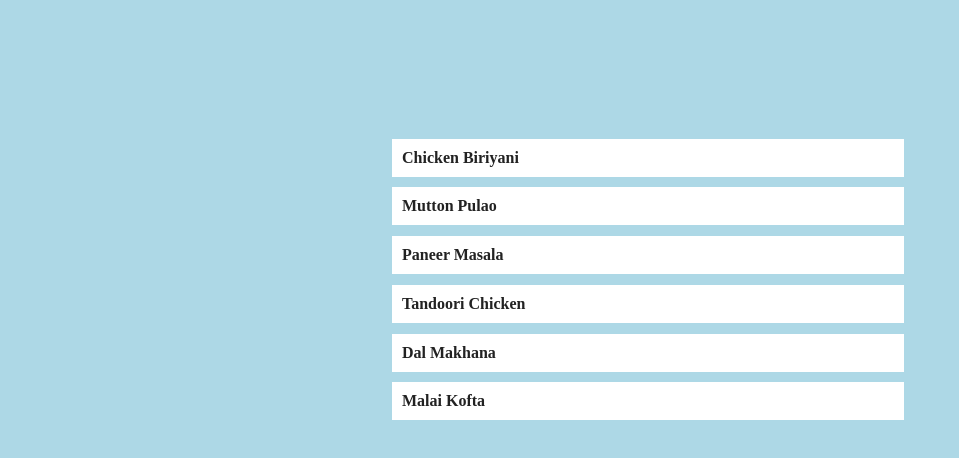
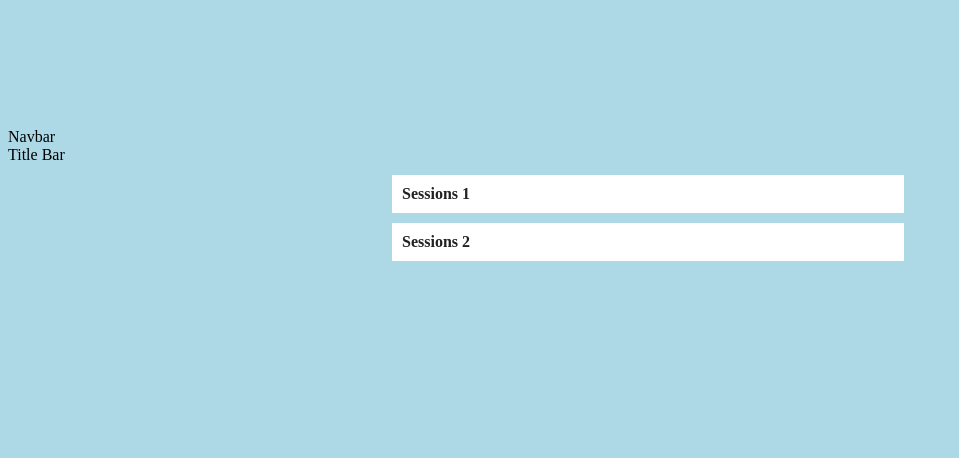
Before and after one commit to ikhsan-sr/React-Drag-and-Drop-List, a React (Create React App) app: page / in a window 1280 px wide. Shown: the top 458 px of the page, without its empty margins (0-959 px from the left). Built offline with nearby package versions, Linux system fonts and the light colour scheme.

Commit message:
drag and drop level 1

```diff
--- /dev/null
+++ b/src/components/organisms/Navbar/Navbar.jsx
@@ -0,0 +1,5 @@
+import React from 'react';
+
+export default function Navbar() {
+  return <div>Navbar</div>;
+}
--- /dev/null
+++ b/src/components/organisms/Sessions/Sessions.jsx
@@ -0,0 +1,46 @@
+import React, { useState, useRef } from 'react';
+
+// Drag and Drop Level 1
+
+export default function Sessions(props) {
+  const [list, setList] = useState(props.data.sessions);
+
+  const draggingItem = useRef();
+  const dragOverItem = useRef();
+
+  const handleDragStart = (e, position) => {
+    draggingItem.current = position;
+  };
+
+  const handleDragEnter = (e, position) => {
+    dragOverItem.current = position;
+
+    const listCopy = [...list];
+    const draggingItemContent = listCopy[draggingItem.current];
+
+    listCopy.splice(draggingItem.current, 1);
+    listCopy.splice(dragOverItem.current, 0, draggingItemContent);
+
+    draggingItem.current = dragOverItem.current;
+    dragOverItem.current = null;
+
+    setList(listCopy);
+  };
+
+  return (
+    <>
+      {list &&
+        list.map((item, index) => (
+          <h1
+            onDragStart={(e) => handleDragStart(e, index)}
+            onDragOver={(e) => e.preventDefault()}
+            onDragEnter={(e) => handleDragEnter(e, index)}
+            key={index}
+            draggable
+          >
+            {item.title}
+          </h1>
+        ))}
+    </>
+  );
+}
--- /dev/null
+++ b/src/components/organisms/TitleBar/TitleBar.jsx
@@ -0,0 +1,5 @@
+import React from 'react';
+
+export default function TitleBar() {
+  return <div>Title Bar</div>;
+}
--- /dev/null
+++ b/src/components/organisms/index.js
@@ -0,0 +1,5 @@
+import Navbar from './Navbar/Navbar';
+import TitleBar from './TitleBar/TitleBar';
+import Sessions from './Sessions/Sessions';
+
+export { Navbar, TitleBar, Sessions };
--- /dev/null
+++ b/src/dummy.json
@@ -0,0 +1,46 @@
+{
+  "sessions": [
+    {
+      "title": "Sessions 1",
+      "lessons": [
+        {
+          "title": "Judul Video 1",
+          "isOnsite": false,
+          "isRequired": true,
+          "time1": "24 Oktober 2021, 16.30",
+          "time2": "06.30 Min",
+          "isDownloadable": true
+        },
+        {
+          "title": "Judul Video 2",
+          "isOnsite": false,
+          "isRequired": true,
+          "time1": "24 Oktober 2021, 16.30",
+          "time2": "06.30 Min",
+          "isDownloadable": true
+        }
+      ]
+    },
+    {
+      "title": "Sessions 2",
+      "lessons": [
+        {
+          "title": "Judul Video 1",
+          "isOnsite": false,
+          "isRequired": true,
+          "time1": "24 Oktober 2021, 16.30",
+          "time2": "06.30 Min",
+          "isDownloadable": true
+        },
+        {
+          "title": "Judul Video 2",
+          "isOnsite": false,
+          "isRequired": true,
+          "time1": "24 Oktober 2021, 16.30",
+          "time2": "06.30 Min",
+          "isDownloadable": true
+        }
+      ]
+    }
+  ]
+}
--- a/src/pages/Courses/Courses.jsx
+++ b/src/pages/Courses/Courses.jsx
@@ -1,51 +1,13 @@
-import React, { useState, useRef } from 'react';
+import React from 'react';
+import { TitleBar, Navbar, Sessions } from '../../components/organisms';
+import CoursesData from '../../dummy.json';
 
 export default function Courses() {
-  const [list, setList] = useState([
-    'Chicken Biriyani',
-    'Mutton Pulao',
-    'Paneer Masala',
-    'Tandoori Chicken',
-    'Dal Makhana',
-    'Malai Kofta',
-  ]);
-
-  const draggingItem = useRef();
-  const dragOverItem = useRef();
-
-  const handleDragStart = (e, position) => {
-    draggingItem.current = position;
-  };
-
-  const handleDragEnter = (e, position) => {
-    dragOverItem.current = position;
-
-    const listCopy = [...list];
-    const draggingItemContent = listCopy[draggingItem.current];
-
-    listCopy.splice(draggingItem.current, 1);
-    listCopy.splice(dragOverItem.current, 0, draggingItemContent);
-
-    draggingItem.current = dragOverItem.current;
-    dragOverItem.current = null;
-
-    setList(listCopy);
-  };
-
   return (
     <>
-      {list &&
-        list.map((item, index) => (
-          <h1
-            onDragStart={(e) => handleDragStart(e, index)}
-            onDragOver={(e) => e.preventDefault()}
-            onDragEnter={(e) => handleDragEnter(e, index)}
-            key={index}
-            draggable
-          >
-            {item}
-          </h1>
-        ))}
+      <Navbar />
+      <TitleBar />
+      <Sessions data={CoursesData} />
     </>
   );
 }
```
